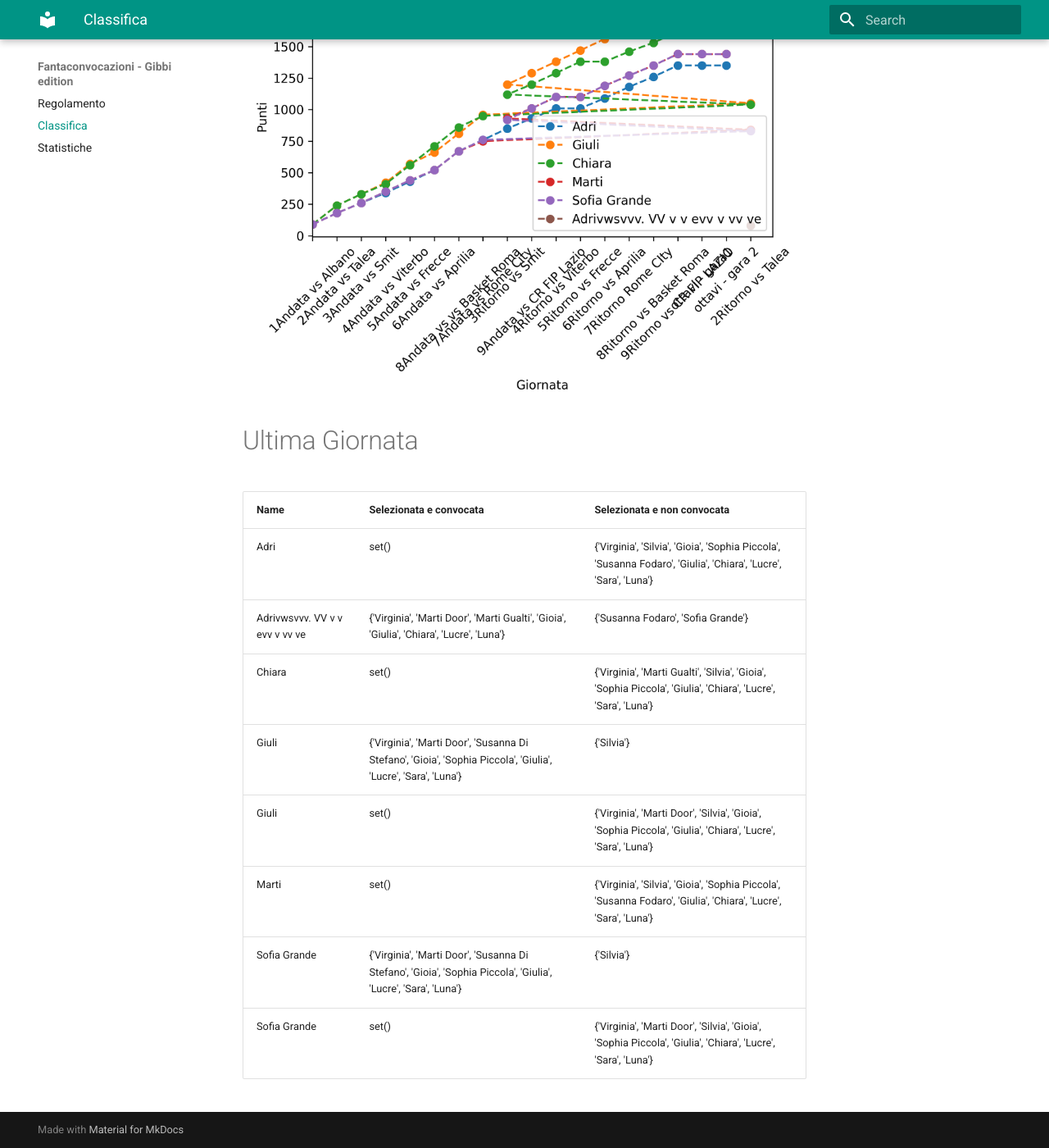
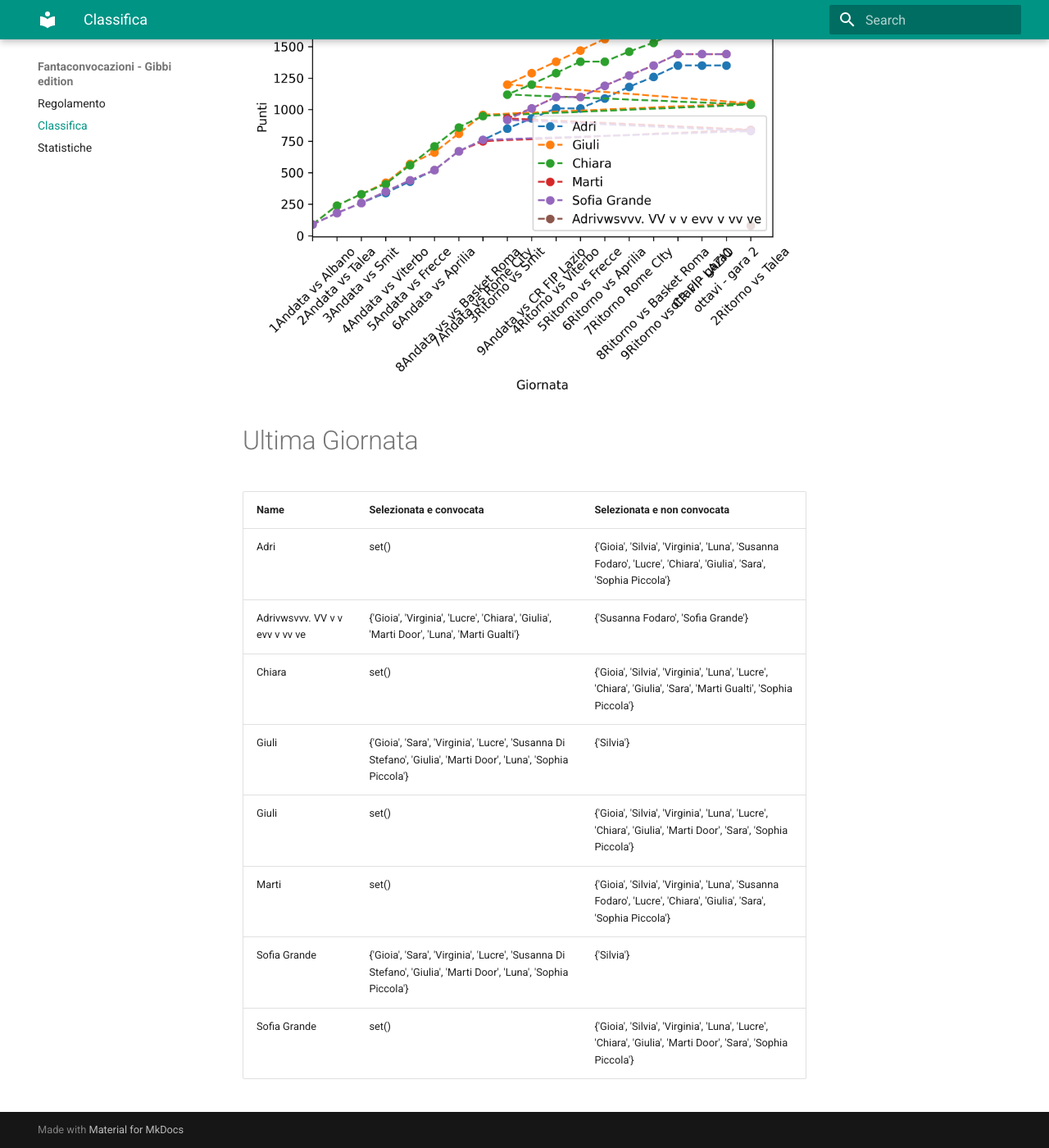
Before and after one commit to martinig94/fantagibbi, an MkDocs documentation site: the page built from docs/Classifica.md, in a window 1280 px wide and 1400 px high, scrolled down 676 px. Shown: the whole window at 82% size. Built offline with MkDocs 1.6.1 and Material for MkDocs 9.7.7, drawn with Linux system fonts in a browser that asks for light colours.

Commit message:
Auto-update from main.py

```diff
--- a/docs/Classifica.md
+++ b/docs/Classifica.md
@@ -19,12 +19,12 @@
 <!-- START_TABLE CORRECT -->
 | Name                           | Selezionata e convocata                                                                                        | Selezionata e non convocata                                                                                      |
 |:-------------------------------|:---------------------------------------------------------------------------------------------------------------|:-----------------------------------------------------------------------------------------------------------------|
-| Adri                           | set()                                                                                                          | {'Virginia', 'Silvia', 'Gioia', 'Sophia Piccola', 'Susanna Fodaro', 'Giulia', 'Chiara', 'Lucre', 'Sara', 'Luna'} |
-| Adrivwsvvv. VV v v evv v vv ve | {'Virginia', 'Marti Door', 'Marti Gualti', 'Gioia', 'Giulia', 'Chiara', 'Lucre', 'Luna'}                       | {'Susanna Fodaro', 'Sofia Grande'}                                                                               |
-| Chiara                         | set()                                                                                                          | {'Virginia', 'Marti Gualti', 'Silvia', 'Gioia', 'Sophia Piccola', 'Giulia', 'Chiara', 'Lucre', 'Sara', 'Luna'}   |
-| Giuli                          | {'Virginia', 'Marti Door', 'Susanna Di Stefano', 'Gioia', 'Sophia Piccola', 'Giulia', 'Lucre', 'Sara', 'Luna'} | {'Silvia'}                                                                                                       |
-| Giuli                          | set()                                                                                                          | {'Virginia', 'Marti Door', 'Silvia', 'Gioia', 'Sophia Piccola', 'Giulia', 'Chiara', 'Lucre', 'Sara', 'Luna'}     |
-| Marti                          | set()                                                                                                          | {'Virginia', 'Silvia', 'Gioia', 'Sophia Piccola', 'Susanna Fodaro', 'Giulia', 'Chiara', 'Lucre', 'Sara', 'Luna'} |
-| Sofia Grande                   | {'Virginia', 'Marti Door', 'Susanna Di Stefano', 'Gioia', 'Sophia Piccola', 'Giulia', 'Lucre', 'Sara', 'Luna'} | {'Silvia'}                                                                                                       |
-| Sofia Grande                   | set()                                                                                                          | {'Virginia', 'Marti Door', 'Silvia', 'Gioia', 'Sophia Piccola', 'Giulia', 'Chiara', 'Lucre', 'Sara', 'Luna'}     |
+| Adri                           | set()                                                                                                          | {'Gioia', 'Silvia', 'Virginia', 'Luna', 'Susanna Fodaro', 'Lucre', 'Chiara', 'Giulia', 'Sara', 'Sophia Piccola'} |
+| Adrivwsvvv. VV v v evv v vv ve | {'Gioia', 'Virginia', 'Lucre', 'Chiara', 'Giulia', 'Marti Door', 'Luna', 'Marti Gualti'}                       | {'Susanna Fodaro', 'Sofia Grande'}                                                                               |
+| Chiara                         | set()                                                                                                          | {'Gioia', 'Silvia', 'Virginia', 'Luna', 'Lucre', 'Chiara', 'Giulia', 'Sara', 'Marti Gualti', 'Sophia Piccola'}   |
+| Giuli                          | {'Gioia', 'Sara', 'Virginia', 'Lucre', 'Susanna Di Stefano', 'Giulia', 'Marti Door', 'Luna', 'Sophia Piccola'} | {'Silvia'}                                                                                                       |
+| Giuli                          | set()                                                                                                          | {'Gioia', 'Silvia', 'Virginia', 'Luna', 'Lucre', 'Chiara', 'Giulia', 'Marti Door', 'Sara', 'Sophia Piccola'}     |
+| Marti                          | set()                                                                                                          | {'Gioia', 'Silvia', 'Virginia', 'Luna', 'Susanna Fodaro', 'Lucre', 'Chiara', 'Giulia', 'Sara', 'Sophia Piccola'} |
+| Sofia Grande                   | {'Gioia', 'Sara', 'Virginia', 'Lucre', 'Susanna Di Stefano', 'Giulia', 'Marti Door', 'Luna', 'Sophia Piccola'} | {'Silvia'}                                                                                                       |
+| Sofia Grande                   | set()                                                                                                          | {'Gioia', 'Silvia', 'Virginia', 'Luna', 'Lucre', 'Chiara', 'Giulia', 'Marti Door', 'Sara', 'Sophia Piccola'}     |
 <!-- END_TABLE CORRECT -->
```
